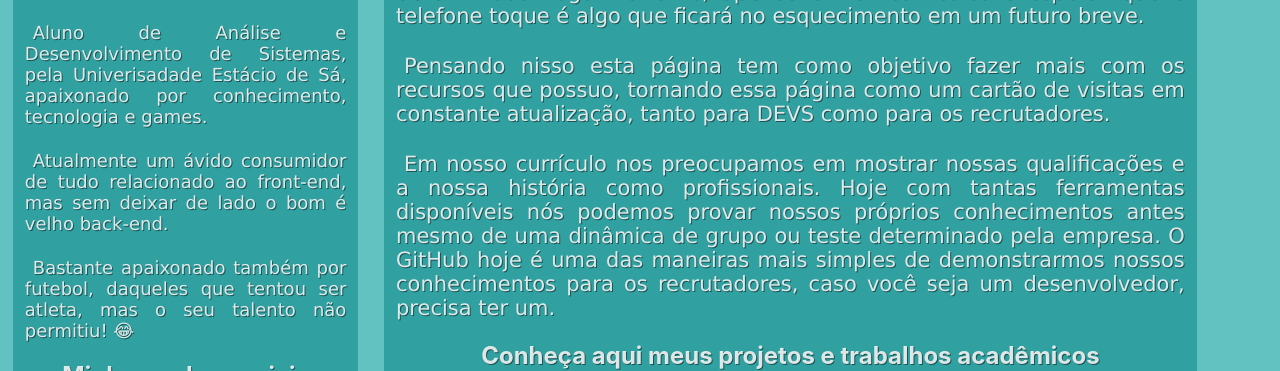
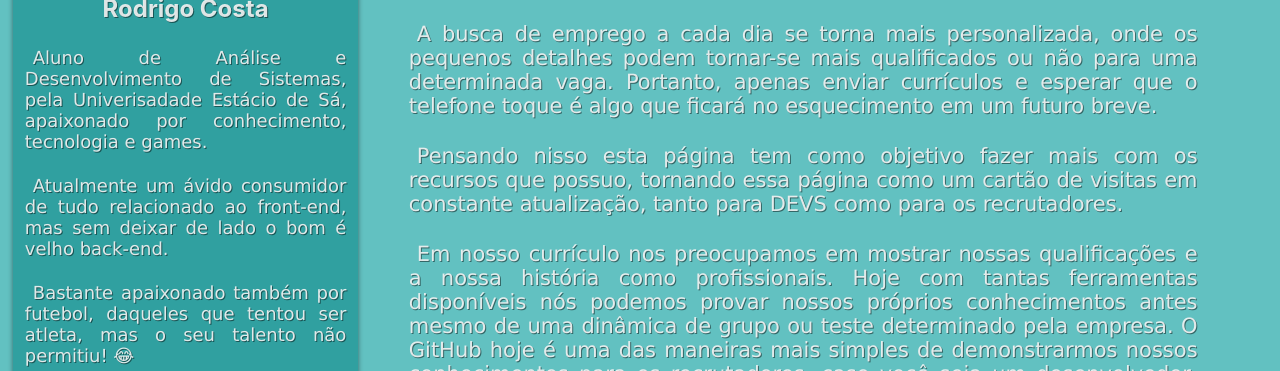
Before and after one commit to rfcosta85/meuPerfil, a plain HTML site: page index.html in a window 1280 px wide. Shown: the part 331-702 px from the top of the page. Drawn offline with Linux system fonts and the light colour scheme.

Commit message:
layout 3.0

```diff
--- a/index.html
+++ b/index.html
@@ -90,7 +90,7 @@
 
     <footer>
 
-        <p id="footer">Desenvolvido com por <a href="https://github.com/rfcosta85" target="_blank" rel="external"accesskey="r"> &#x2764 Rodrigo Costa</a></p>
+        <p id="footer">Desenvolvido com <b style="color: brown;">&#x2764</b>  por <a href="https://github.com/rfcosta85" target="_blank" rel="external"accesskey="r"> Rodrigo Costa</a></p>
 
     </footer>
 
--- a/styleDesafio.css
+++ b/styleDesafio.css
@@ -27,6 +27,7 @@ header
     width: 100%;
     height: 100px;
     margin-top: -1.5%;
+    box-shadow: 0px 0px 5px rgba(0, 0, 0, 0.486);
 
 }
 
@@ -53,7 +54,7 @@ div.bloco
     width: 96%;
     height: 250px;
     margin-left: 2%;
-    background-color: var(--corFrames);
+    background-color: #35b0b0c5;
 
 }
 
@@ -68,6 +69,7 @@ div.resume
     margin-bottom: 8px;
     background-color: var(--corFrames);
     border-radius: 20px;
+    box-shadow: 0px 0px 5px rgba(0, 0, 0, 0.486);
 }
 
 div.article
@@ -78,8 +80,9 @@ div.article
     margin-left: 0%;
     margin-top: 8%;
     margin-bottom: 8px;
-    background-color: var(--corFrames);
-    border-radius: 20px;
+    background-color: none;
+
+
 }
 
 
@@ -95,10 +98,11 @@ div.article
         height: 766px;
         margin-left: 1%;
         margin-right: 2%;
-        margin-top: 1%;
-        margin-bottom: 8px;
+        margin-top: 3%;
+        margin-bottom: 0px;
         background-color: var(--corFrames);
         border-radius: 20px;
+        box-shadow: black;
     }
 
     div.article
@@ -106,11 +110,13 @@ div.article
         float: left;
         width: 63.5%;
         height: 766px;
-        margin-left: 0%;
-        margin-top: 1%;
-        margin-bottom: 8px;
-        background-color: var(--corFrames);
-        border-radius: 20px;
+        margin-left: 1%;
+        margin-right: 3%;
+        margin-top: 8%;
+        margin-bottom: 0px;
+        background-color: none;
+
+
     }
 }
 
```
